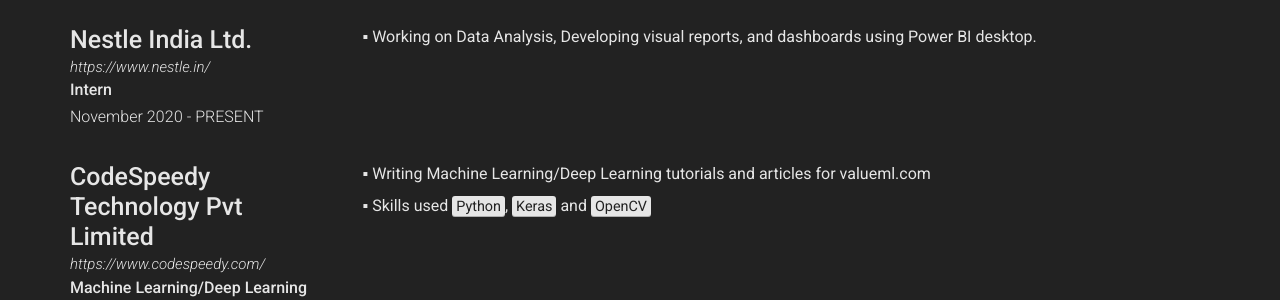
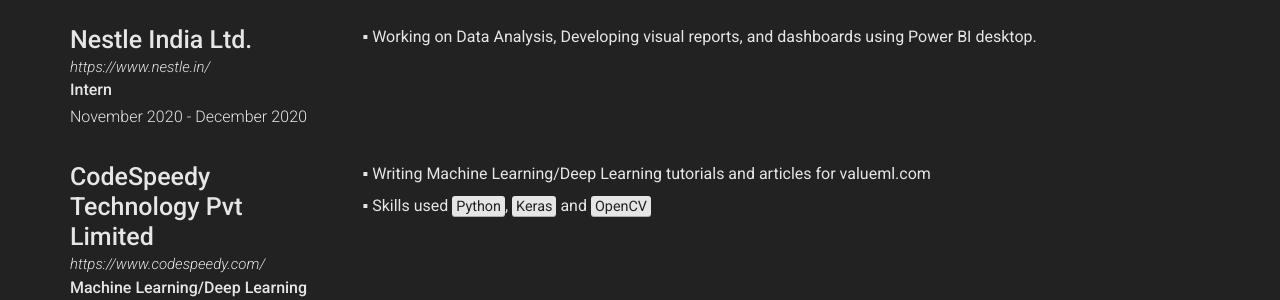
Before and after one commit to rjn01/rjn01.github.io, a Jekyll site: the page built from index.md, in a window 1280 px wide and 900 px high, scrolled down 429 px. Shown: the part 153-453 px from the top of the window. Built offline with Jekyll 4.4.1, drawn with Linux system fonts in a browser that asks for light colours; nearby versions of some CDN libraries.

Commit message:
Update experience.yml

```diff
--- a/_data/experience.yml
+++ b/_data/experience.yml
@@ -3,7 +3,7 @@
   company: Nestle India Ltd.
   link: https://www.nestle.in/
   job_title: Intern
-  dates: November 2020 - PRESENT
+  dates: November 2020 - December 2020
   description: |
     ▪ Working on Data Analysis, Developing visual reports, and dashboards using Power BI desktop.
 
```
